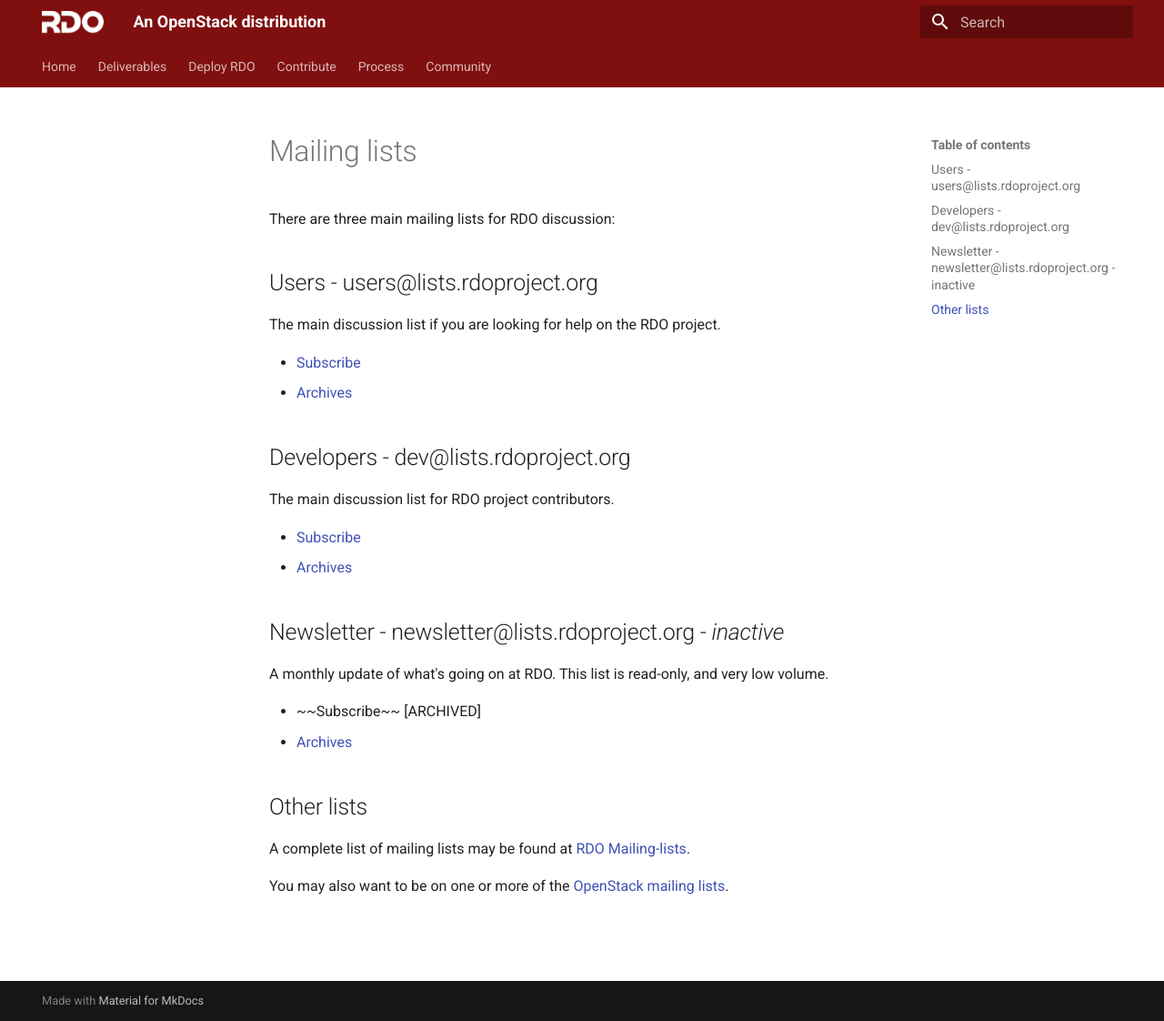
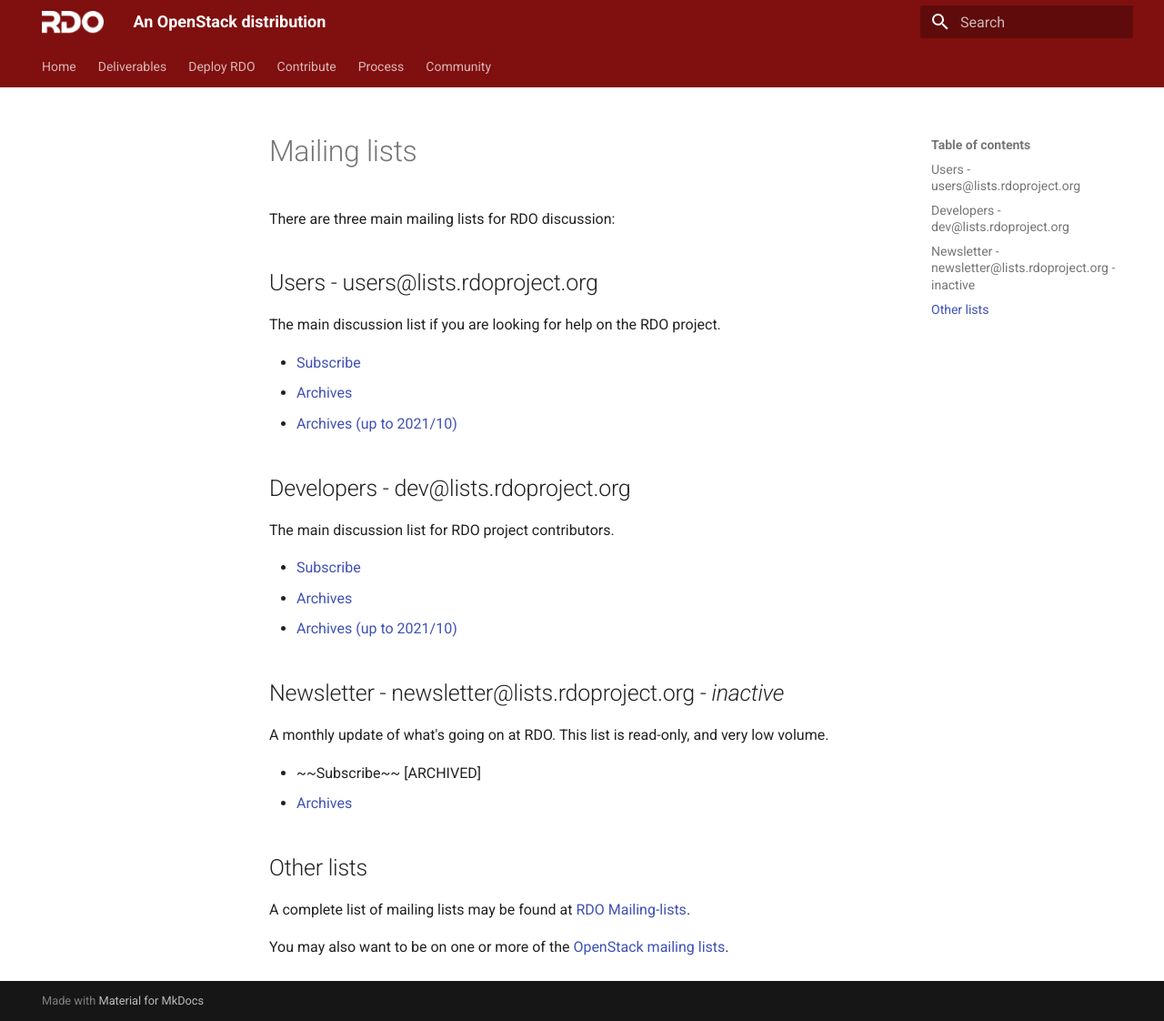
Before and after one commit to rdo-infra/rdo-mkdocs-website, an MkDocs documentation site: the page built from docs/community/mailing-lists.md, in a window 1280 px wide and 1122 px high. Shown: the whole window at 91% size. Built offline with MkDocs 1.6.1 and Material for MkDocs 9.7.7, drawn with Linux system fonts in a browser that asks for light colours.

Commit message:
fix: broken/obsolete links
* Replace mailing list redirects
* Signup link not working
* Split archives link by period

Change-Id: I1fa261be707428c146f6121122426e2cd424f461

```diff
--- a/docs/community/mailing-lists.md
+++ b/docs/community/mailing-lists.md
@@ -11,15 +11,17 @@
 
 The main discussion list if you are looking for help on the RDO project.
 
-*   [Subscribe](https://lists.rdoproject.org/mailman/listinfo/users)
-*   [Archives](https://lists.rdoproject.org/pipermail/users/)
+*   [Subscribe](https://lists.rdoproject.org/admin/lists/users.lists.rdoproject.org/)
+*   [Archives](https://lists.rdoproject.org/archives/list/users@lists.rdoproject.org/)
+*   [Archives (up to 2021/10)](https://lists.rdoproject.org/pipermail/users/)
 
 ## Developers - dev@lists.rdoproject.org
 
 The main discussion list for RDO project contributors.
 
-*   [Subscribe](https://lists.rdoproject.org/mailman/listinfo/dev)
-*   [Archives](https://lists.rdoproject.org/pipermail/dev/)
+*   [Subscribe](https://lists.rdoproject.org/admin/lists/dev.lists.rdoproject.org/)
+*   [Archives](https://lists.rdoproject.org/archives/list/dev@lists.rdoproject.org/)
+*   [Archives (up to 2021/10)](https://lists.rdoproject.org/pipermail/dev/)
 
 ## Newsletter - newsletter@lists.rdoproject.org - *inactive*
 
```
Also changed, not shown: docs/contribute/onboarding.md (+1 -1 lines).
